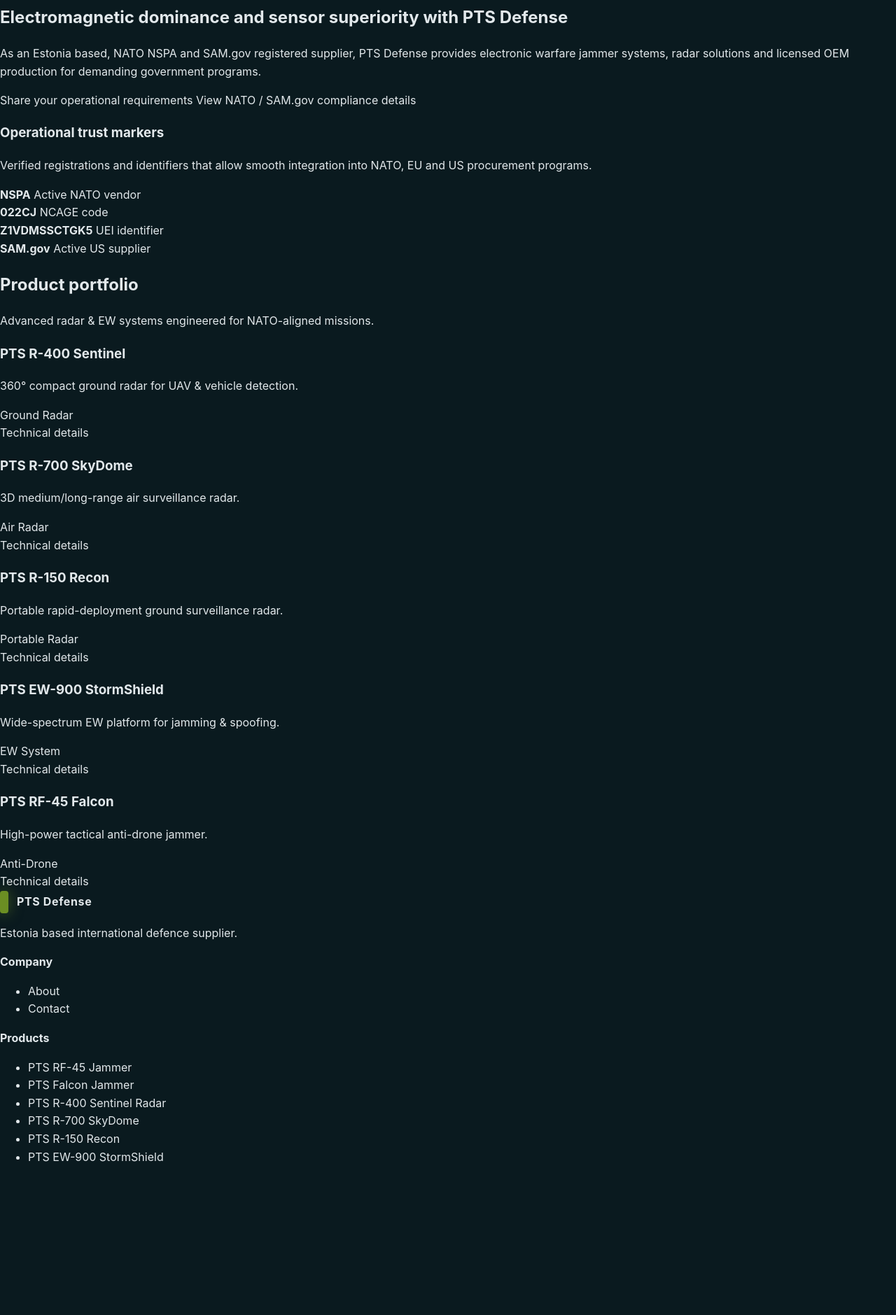
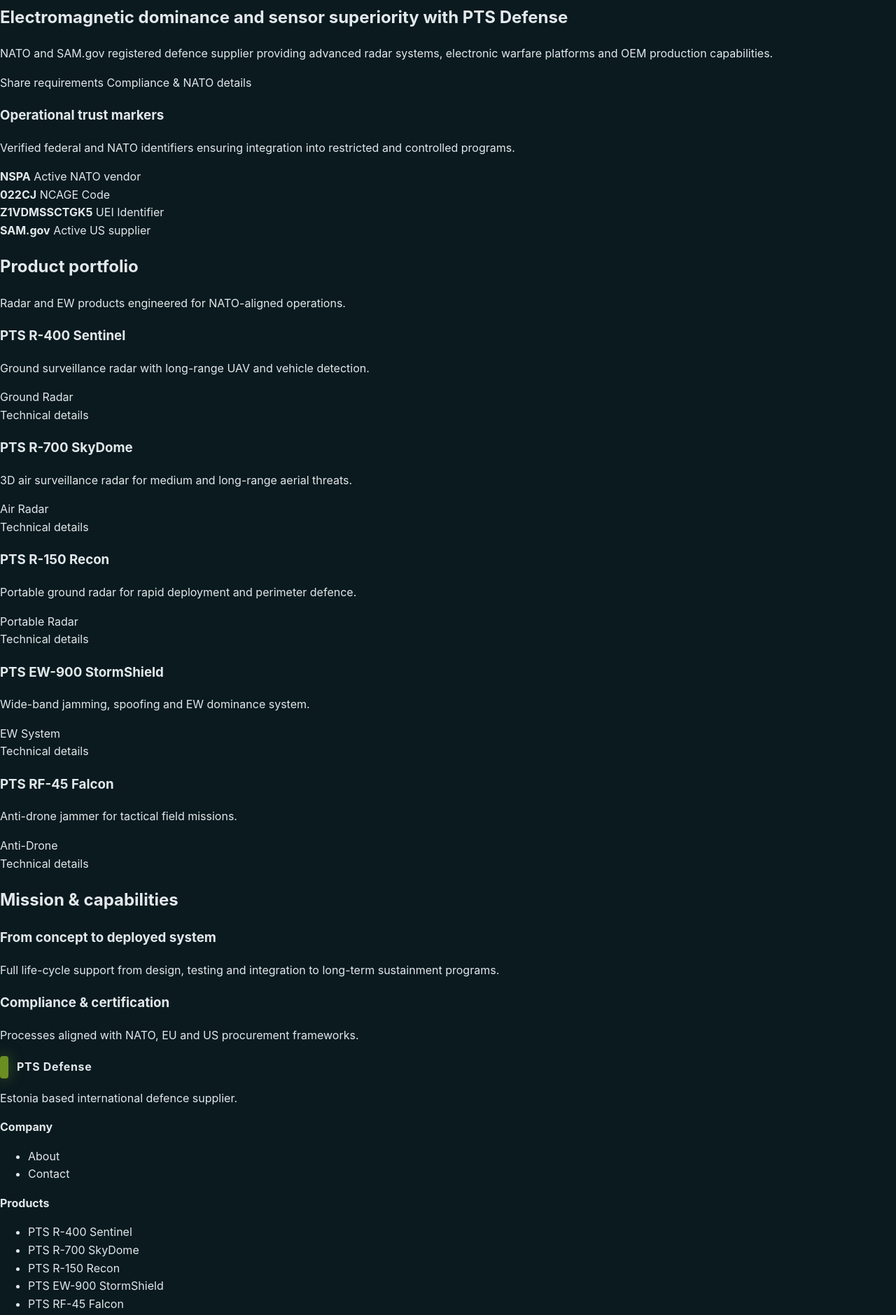
Before and after one commit to Baris26s/pts, a plain HTML site: page index.html in a window 1280 px wide. Shown: the part 160-2039 px from the top of the page at 70% size. Before the commit the page ends 1842 px from the top, so only its background shows below. Drawn offline with Linux system fonts and the light colour scheme.

Commit message:
Update index.html

```diff
--- a/index.html
+++ b/index.html
@@ -8,6 +8,7 @@
 </head>
 
 <body data-page="index">
+
   <header>
     <div class="navbar">
       <div class="logo">
@@ -26,109 +27,158 @@
         </ul>
 
         <div class="language-switch">
-          <a href="?lang=en">🇬🇧</a>
+          <a href="?lang=en"><span class="flag">🇬🇧</span></a>
         </div>
       </nav>
     </div>
   </header>
 
-  <!-- HERO -->
+  <!-- Hero -->
   <section class="hero">
     <div class="hero-grid">
 
       <div>
         <span class="badge">Electronic Warfare · Radar · OEM Production</span>
 
-        <h1>Electromagnetic dominance and sensor superiority with PTS Defense</h1>
+        <h1>
+          Electromagnetic dominance and sensor superiority with PTS Defense
+        </h1>
 
         <p>
-          As an Estonia based, NATO NSPA and SAM.gov registered supplier, PTS Defense
-          provides electronic warfare jammer systems, radar solutions and licensed OEM
-          production for demanding government programs.
+          NATO and SAM.gov registered defence supplier providing advanced radar systems,
+          electronic warfare platforms and OEM production capabilities.
         </p>
 
         <div class="cta-row">
-          <a class="btn btn-primary" href="contact.html">Share your operational requirements</a>
-          <a class="btn btn-ghost" href="about.html">View NATO / SAM.gov compliance details</a>
+          <a class="btn btn-primary" href="contact.html">Share requirements</a>
+          <a class="btn btn-ghost" href="about.html">Compliance & NATO details</a>
         </div>
       </div>
 
       <div class="card">
         <h3>Operational trust markers</h3>
         <p>
-          Verified registrations and identifiers that allow smooth integration into
-          NATO, EU and US procurement programs.
+          Verified federal and NATO identifiers ensuring integration into restricted and controlled programs.
         </p>
 
         <div class="grid-two">
-          <div class="stat"><strong>NSPA</strong> Active NATO vendor</div>
-          <div class="stat"><strong>022CJ</strong> NCAGE code</div>
-          <div class="stat"><strong>Z1VDMSSCTGK5</strong> UEI identifier</div>
-          <div class="stat"><strong>SAM.gov</strong> Active US supplier</div>
+          <div class="stat">
+            <strong>NSPA</strong>
+            Active NATO vendor
+          </div>
+
+          <div class="stat">
+            <strong>022CJ</strong>
+            NCAGE Code
+          </div>
+
+          <div class="stat">
+            <strong>Z1VDMSSCTGK5</strong>
+            UEI Identifier
+          </div>
+
+          <div class="stat">
+            <strong>SAM.gov</strong>
+            Active US supplier
+          </div>
         </div>
       </div>
 
     </div>
   </section>
 
-  <!-- PRODUCT PORTFOLIO -->
+  <!-- Product Portfolio -->
   <section class="section">
     <div class="content">
       <h2>Product portfolio</h2>
-      <p class="subheading">Advanced radar & EW systems engineered for NATO-aligned missions.</p>
+      <p class="subheading">Radar and EW products engineered for NATO-aligned operations.</p>
 
       <div class="cards">
 
-        <!-- R400 -->
         <div class="card">
           <h3>PTS R-400 Sentinel</h3>
-          <p>360° compact ground radar for UAV & vehicle detection.</p>
+          <p>Ground surveillance radar with long-range UAV and vehicle detection.</p>
           <span class="pill">Ground Radar</span>
-          <div class="cta-row"><a class="btn btn-ghost" href="products/r400.html">Technical details</a></div>
+          <div class="cta-row">
+            <a class="btn btn-ghost" href="products/r400.html">Technical details</a>
+          </div>
         </div>
 
-        <!-- R700 -->
         <div class="card">
           <h3>PTS R-700 SkyDome</h3>
-          <p>3D medium/long-range air surveillance radar.</p>
+          <p>3D air surveillance radar for medium and long-range aerial threats.</p>
           <span class="pill">Air Radar</span>
-          <div class="cta-row"><a class="btn btn-ghost" href="products/r700.html">Technical details</a></div>
+          <div class="cta-row">
+            <a class="btn btn-ghost" href="products/r700.html">Technical details</a>
+          </div>
         </div>
 
-        <!-- R150 -->
         <div class="card">
           <h3>PTS R-150 Recon</h3>
-          <p>Portable rapid-deployment ground surveillance radar.</p>
+          <p>Portable ground radar for rapid deployment and perimeter defence.</p>
           <span class="pill">Portable Radar</span>
-          <div class="cta-row"><a class="btn btn-ghost" href="products/r150.html">Technical details</a></div>
+          <div class="cta-row">
+            <a class="btn btn-ghost" href="products/r150.html">Technical details</a>
+          </div>
         </div>
 
-        <!-- EW900 -->
         <div class="card">
           <h3>PTS EW-900 StormShield</h3>
-          <p>Wide-spectrum EW platform for jamming & spoofing.</p>
+          <p>Wide-band jamming, spoofing and EW dominance system.</p>
           <span class="pill">EW System</span>
-          <div class="cta-row"><a class="btn btn-ghost" href="products/ew900.html">Technical details</a></div>
+          <div class="cta-row">
+            <a class="btn btn-ghost" href="products/ew900.html">Technical details</a>
+          </div>
         </div>
 
-        <!-- RF45 -->
         <div class="card">
           <h3>PTS RF-45 Falcon</h3>
-          <p>High-power tactical anti-drone jammer.</p>
+          <p>Anti-drone jammer for tactical field missions.</p>
           <span class="pill">Anti-Drone</span>
-          <div class="cta-row"><a class="btn btn-ghost" href="products/rf45.html">Technical details</a></div>
+          <div class="cta-row">
+            <a class="btn btn-ghost" href="products/rf45.html">Technical details</a>
+          </div>
         </div>
 
       </div>
     </div>
   </section>
 
-  <!-- FOOTER -->
+  <!-- Mission -->
+  <section class="section">
+    <div class="content">
+      <h2>Mission & capabilities</h2>
+
+      <div class="grid-two">
+
+        <div class="card">
+          <h3>From concept to deployed system</h3>
+          <p>
+            Full life-cycle support from design, testing and integration to long-term
+            sustainment programs.
+          </p>
+        </div>
+
+        <div class="card">
+          <h3>Compliance & certification</h3>
+          <p>
+            Processes aligned with NATO, EU and US procurement frameworks.
+          </p>
+        </div>
+
+      </div>
+    </div>
+  </section>
+
+  <!-- Footer -->
   <footer class="footer">
     <div class="content">
 
       <div>
-        <div class="logo"><div class="logo-mark"></div>PTS Defense</div>
+        <div class="logo">
+          <div class="logo-mark"></div>
+          <div>PTS Defense</div>
+        </div>
         <p class="tagline">Estonia based international defence supplier.</p>
       </div>
 
@@ -143,12 +193,11 @@
       <div>
         <strong>Products</strong>
         <ul class="list">
-          <li><a href="products/rf45.html">PTS RF-45 Jammer</a></li>
-          <li><a href="products/falcon.html">PTS Falcon Jammer</a></li>
-          <li><a href="products/r400.html">PTS R-400 Sentinel Radar</a></li>
+          <li><a href="products/r400.html">PTS R-400 Sentinel</a></li>
           <li><a href="products/r700.html">PTS R-700 SkyDome</a></li>
           <li><a href="products/r150.html">PTS R-150 Recon</a></li>
           <li><a href="products/ew900.html">PTS EW-900 StormShield</a></li>
+          <li><a href="products/rf45.html">PTS RF-45 Falcon</a></li>
         </ul>
       </div>
 
```
